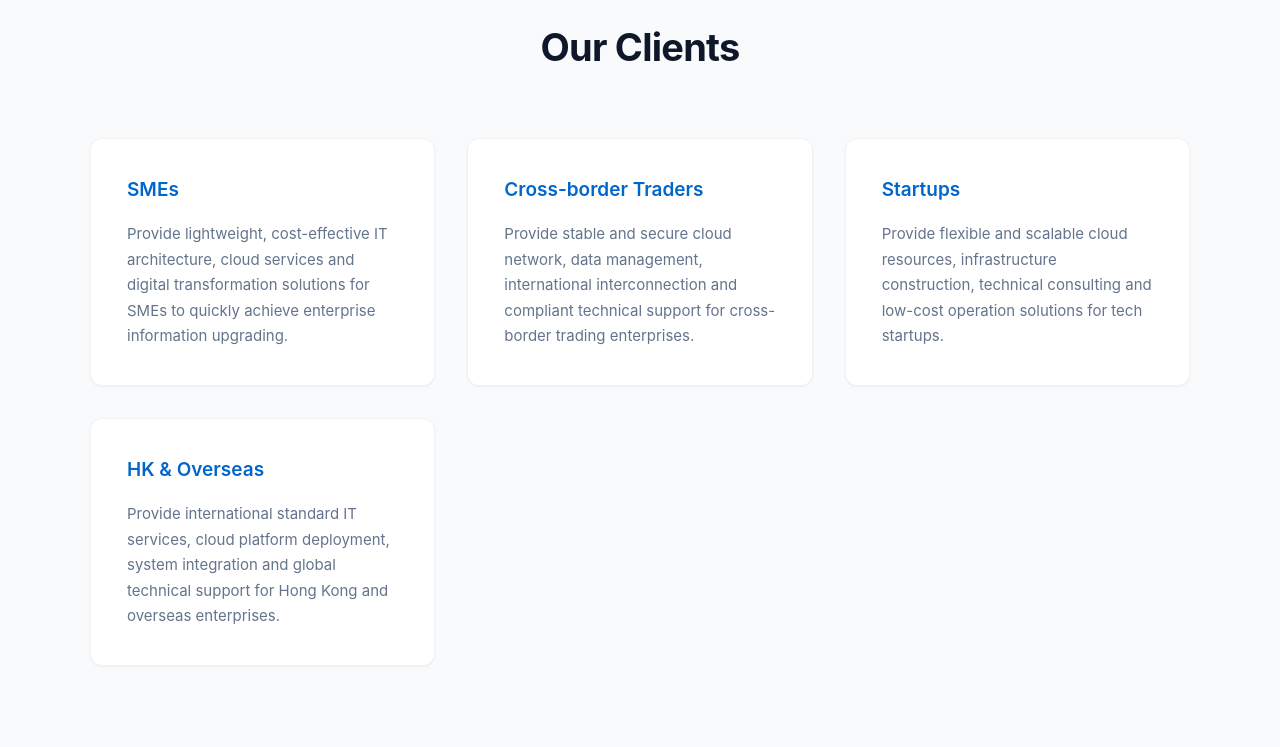
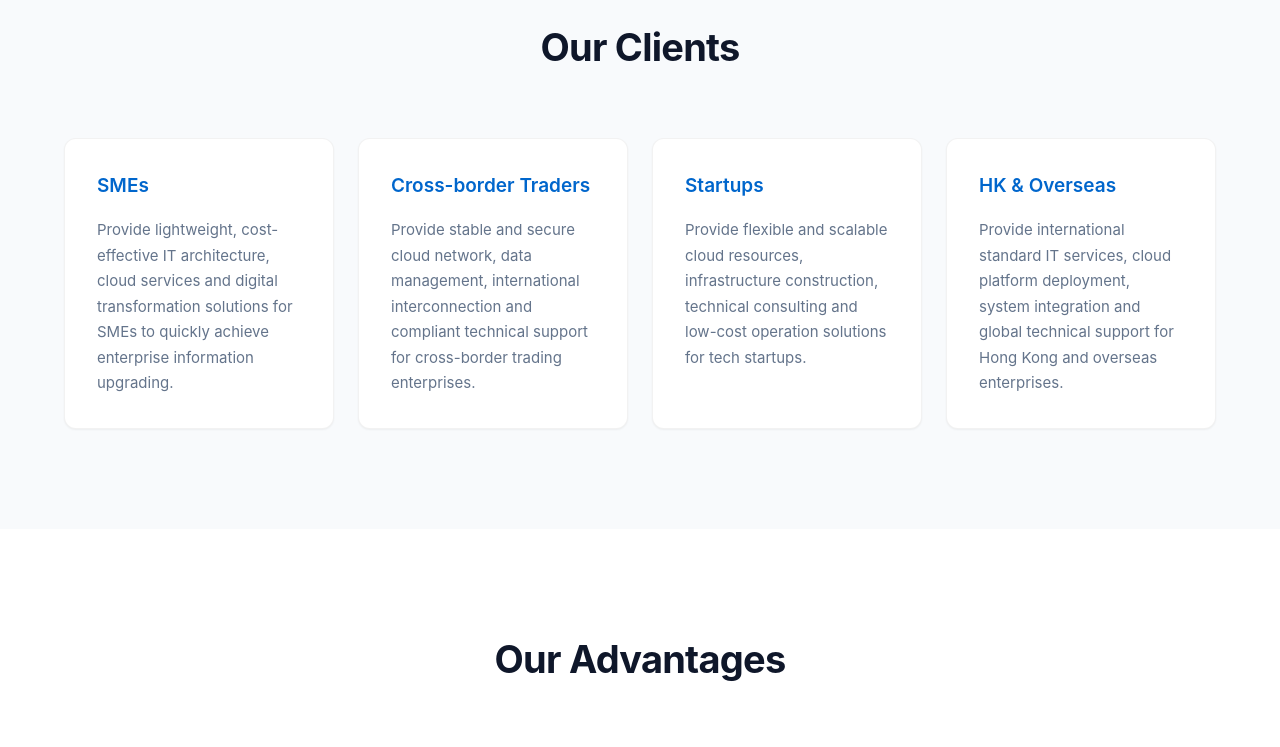
Before and after one commit to lanye970713/bluefrond, a website: page index.html in a window 1280 px wide. Shown: the part 2720-3467 px from the top of the page. Drawn offline with Linux system fonts and the light colour scheme.

Commit message:
index.html

```diff
--- a/index.html
+++ b/index.html
@@ -267,15 +267,15 @@
 
         .grid-box {
             display: grid;
-            grid-template-columns: repeat(auto-fit, minmax(270px, 1fr));
-            gap: 32px;
-            max-width: 1100px;
+            grid-template-columns: repeat(4, 1fr);
+            gap: 24px;
+            max-width: 1200px;
             margin: 0 auto;
         }
 
         .card {
             background: var(--white);
-            padding: 36px;
+            padding: 32px;
             border-radius: var(--radius);
             box-shadow: var(--shadow);
             border: 1px solid rgba(0,0,0,0.05);
@@ -370,6 +370,7 @@
             .banner-content h1 { font-size: 36px; }
             .banner { height: 540px; }
             .section { padding: 70px 5%; }
+            .grid-box { grid-template-columns: repeat(2, 1fr); }
             .contact-box { padding: 36px 24px; }
         }
     </style>
```
